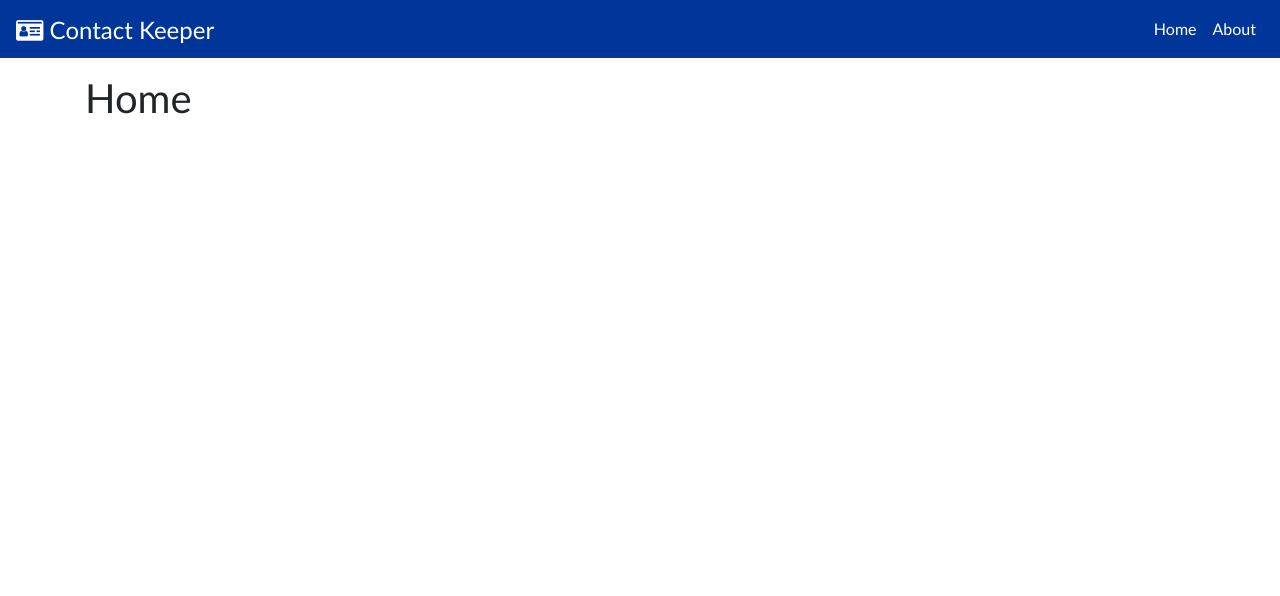
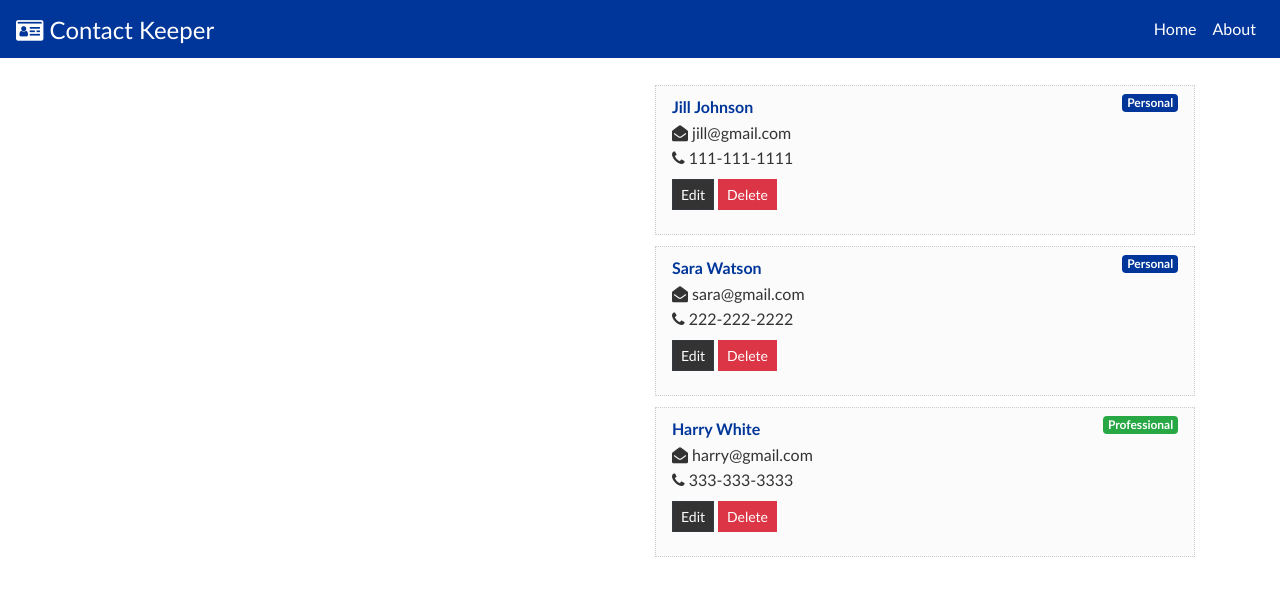
Before and after one commit to Eyu-Tes/contact-keeper, a React (Create React App) app in the folder client/: page / in a window 1280 px wide. Shown: the top 596 px of the page. Built offline with nearby package versions, Linux system fonts and the light colour scheme.

Commit message:
added Contacts & ContactItem components

```diff
--- a/client/src/App.css
+++ b/client/src/App.css
@@ -1,31 +1,71 @@
 :root {
     --color-primary: #003699;
     --color-dark: #333;
+    --color-light: #fbfbfb;
+    --color-success: #28a745;
     --font-primary: 'Trebuchet MS', -apple-system, BlinkMacSystemFont, sans-serif;
 }
 
+* {
+    box-sizing: border-box;
+    margin: 0;
+    padding: 0;
+}
+
 body {
-    margin: 0;
     font-family: var(--font-primary);
+    font-size: 1rem;
+    line-height: 1.6;
+    background-color: #fff;
+    color: #333;
+}
+
+a, input, button, select, textarea {
+    box-shadow: none !important;
+    outline: none !important;
+}
+
+ul {
+    list-style: none;
+    margin-bottom: 0.5rem;
+}
+
+.text-primary {
+    color: var(--color-primary) !important;
 }
 
 .btn-primary, .bg-primary, .badge-primary, .alert-primary {
-  background: var(--color-primary) !important;
-  color: #fff;
+    background-color: var(--color-primary) !important;
+    color: #fff;
 }
 
 .btn-dark, .bg-dark, .badge-dark, .alert-dark {
-    background: var(--color-dark) !important;
+    background-color: var(--color-dark) !important;
     color: #fff;
-  }
+}
+
+.btn-light, .bg-light, .badge-light, .alert-light {
+    background-color: var(--color-light) !important;
+    color: #333;
+}
+
+.btn-success, .bg-success, .badge-success, .alert-success {
+    background-color: var(--color-success);
+    color: #fff;
+}
 
 .p {
     padding: 0.5rem;
 }
 
-a, input, button, select, textarea {
-    box-shadow: none !important;
-    outline: none !important;
+.m {
+    padding: 0.5rem;
+}
+
+.card {
+    padding: 0.5rem 1rem;
+    border: #ccc 1px dotted;
+    margin: 0.7rem 0;
 }
 
 .navbar {
--- /dev/null
+++ b/client/src/components/contacts/ContactItem.js
@@ -0,0 +1,37 @@
+import PropTypes from 'prop-types'
+
+const ContactItem = ({contact: {name, email, phone, type}}) => (
+    <div className="card bg-light rounded-0">
+        <div className="text-primary text-left">
+            <b>{name}</b> {" "}
+            <span
+                className={`badge badge-${type === 'professional' ? 'success' : 'primary'}`}
+                style={{float: 'right'}}
+            >
+                {type.charAt(0).toUpperCase() + type.slice(1)}
+            </span>
+        </div>
+        <ul className="list">
+            {email && (
+                <li>
+                    <i className="fa fa-envelope-open"></i> {email}
+                </li>
+            )}
+            {phone && (
+                <li>
+                    <i className="fa fa-phone"></i> {phone}
+                </li>
+            )}
+        </ul>
+        <p>
+            <button className="btn btn-dark btn-sm rounded-0 mr-1">Edit</button>
+            <button className="btn btn-danger btn-sm rounded-0">Delete</button>
+        </p>
+    </div>
+)
+
+ContactItem.propTypes = {
+    contact: PropTypes.object.isRequired
+}
+
+export default ContactItem
--- /dev/null
+++ b/client/src/components/contacts/Contacts.js
@@ -0,0 +1,14 @@
+import {useContext, Fragment} from 'react'
+import {ContactContext} from '../../context/contact/ContactContext'
+import ContactItem from './ContactItem'
+
+const Contacts = () => {
+    const {contacts} = useContext(ContactContext)
+    return(
+        <Fragment>
+            {contacts.map(contact => <ContactItem key={contact.id} contact={contact}/>)}
+        </Fragment>
+    )
+}
+
+export default Contacts
--- a/client/src/components/pages/Home.js
+++ b/client/src/components/pages/Home.js
@@ -1,5 +1,14 @@
+import Contacts from '../../components/contacts/Contacts'
+
 const Home = () => (
-    <h1>Home</h1>
+    <div className="row">
+        <div className="col-md-6">
+            {/* Contact Form */}
+        </div>
+        <div className="col-md-6">
+            <Contacts/>
+        </div>
+    </div>
 )
 
 export default Home
```
